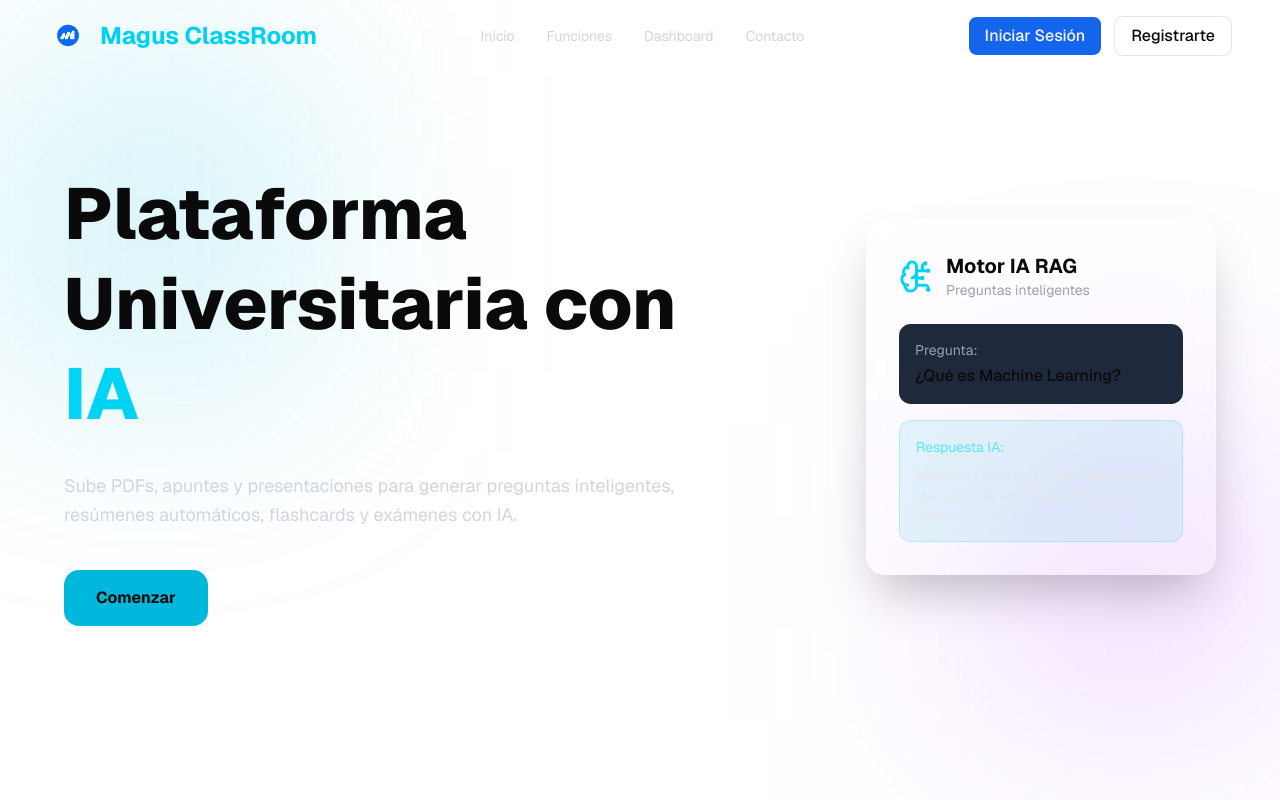
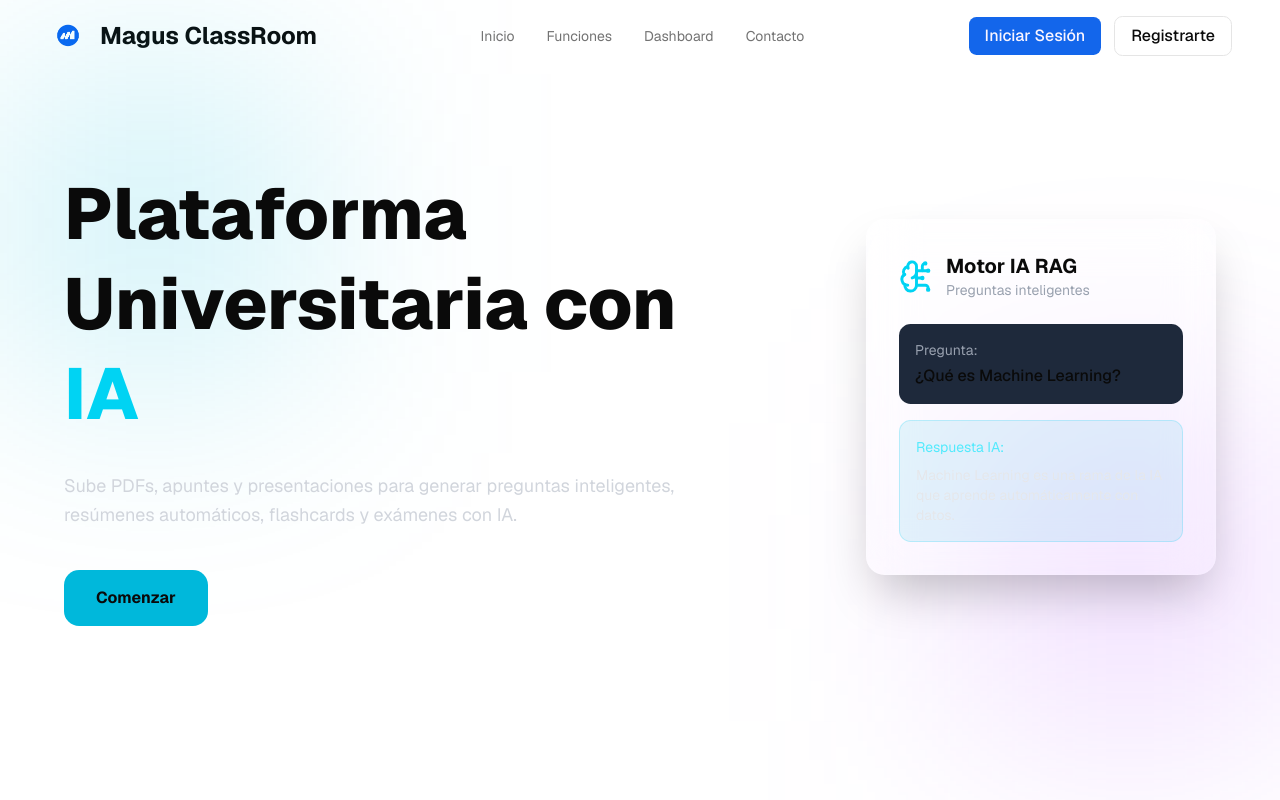
Before and after one commit to GussLopez/magus-class, a Next.js app: page / in a window 1280 px wide. Shown: the top 800 px of the page. Built offline with nearby package versions, Linux system fonts and the light colour scheme.

Commit message:
feat(ui): add dark mode to header

```diff
--- a/src/shared/components/Header.tsx
+++ b/src/shared/components/Header.tsx
@@ -18,18 +18,18 @@ export default function Header() {
             className="object-contain"
           />
           <a href="/">
-            <h1 className="text-xl md:text-2xl font-bold text-cyan-400">
+            <h1 className="text-xl md:text-2xl font-bold">
               Magus ClassRoom
             </h1>
           </a>
         </div>
 
         {/* NAV */}
-        <nav className="hidden md:flex gap-8 text-sm text-gray-300">
-          <a href="#">Inicio</a>
-          <a href="#">Funciones</a>
-          <a href="#">Dashboard</a>
-          <a href="#">Contacto</a>
+        <nav className="hidden md:flex gap-8 text-sm text-muted-foreground">
+          <a href="/">Inicio</a>
+          <a href="/funciones">Funciones</a>
+          <a href="/dashboard">Dashboard</a>
+          <a href="/contacto">Contacto</a>
         </nav>
 
         {/* BOTONES */}
```
